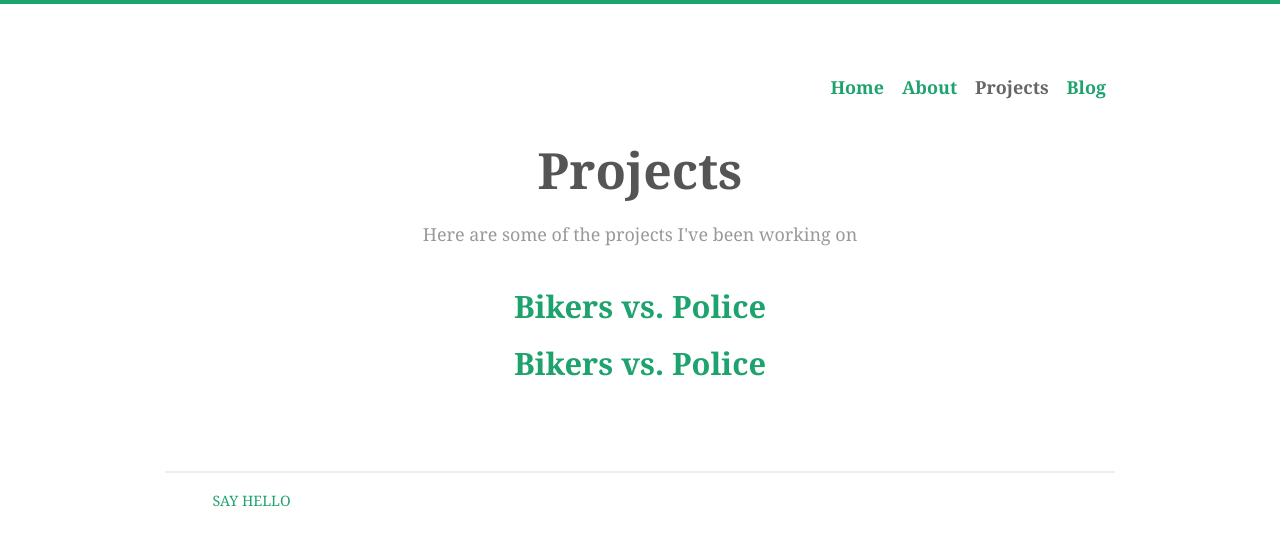
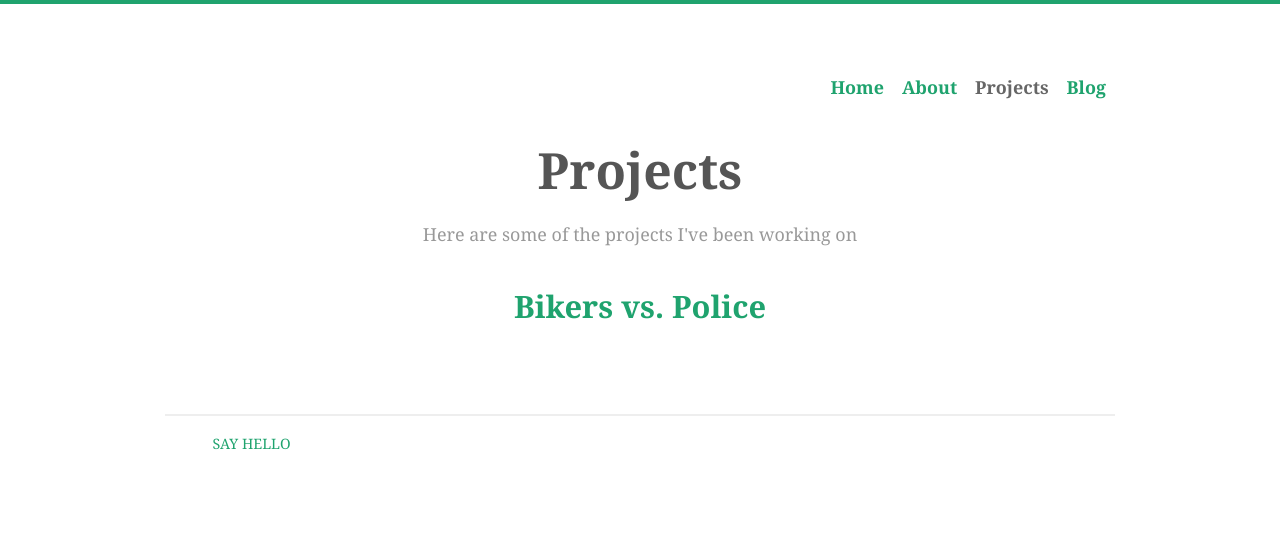
Before and after one commit to daudballing/daudballing.github.io, a Jekyll site: the page built from projects/index.html, in a window 1280 px wide. Shown: the top 546 px of the page. Built offline with Jekyll 4.4.1, drawn with Linux system fonts in a browser that asks for light colours; Markdown is read by kramdown in place of the engine named in the settings.

```diff
--- a/projects/index.html
+++ b/projects/index.html
@@ -13,9 +13,6 @@ projects: true
 			<li>
 				<h2><a href="{{ site.url }}/projects/bikers-vs-police.html">Bikers vs. Police</a></h2>
 			</li>
-			<li>
-				<h2><a href="{{ site.url }}/projects/landing-page.html">Bikers vs. Police</a></h2>
-			</li>
 		</ul>
 	</div>
 </div>
```
